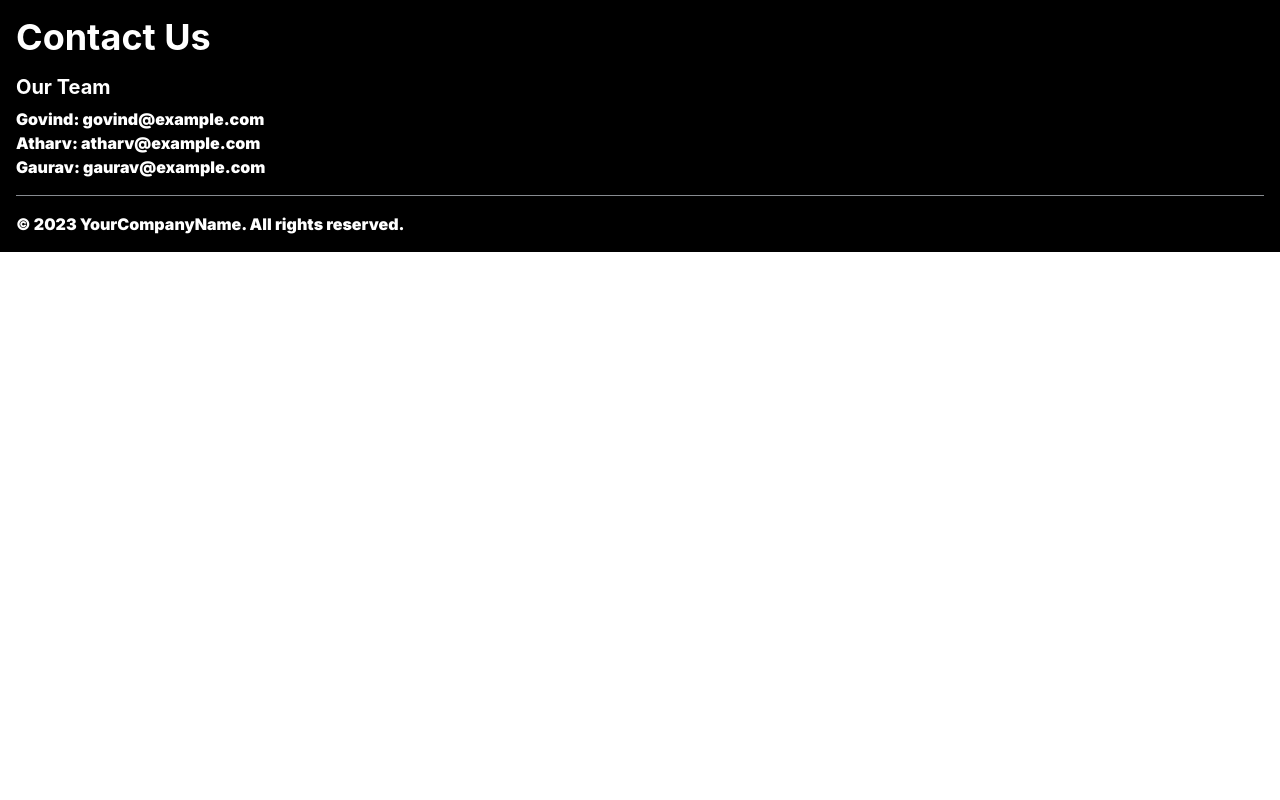
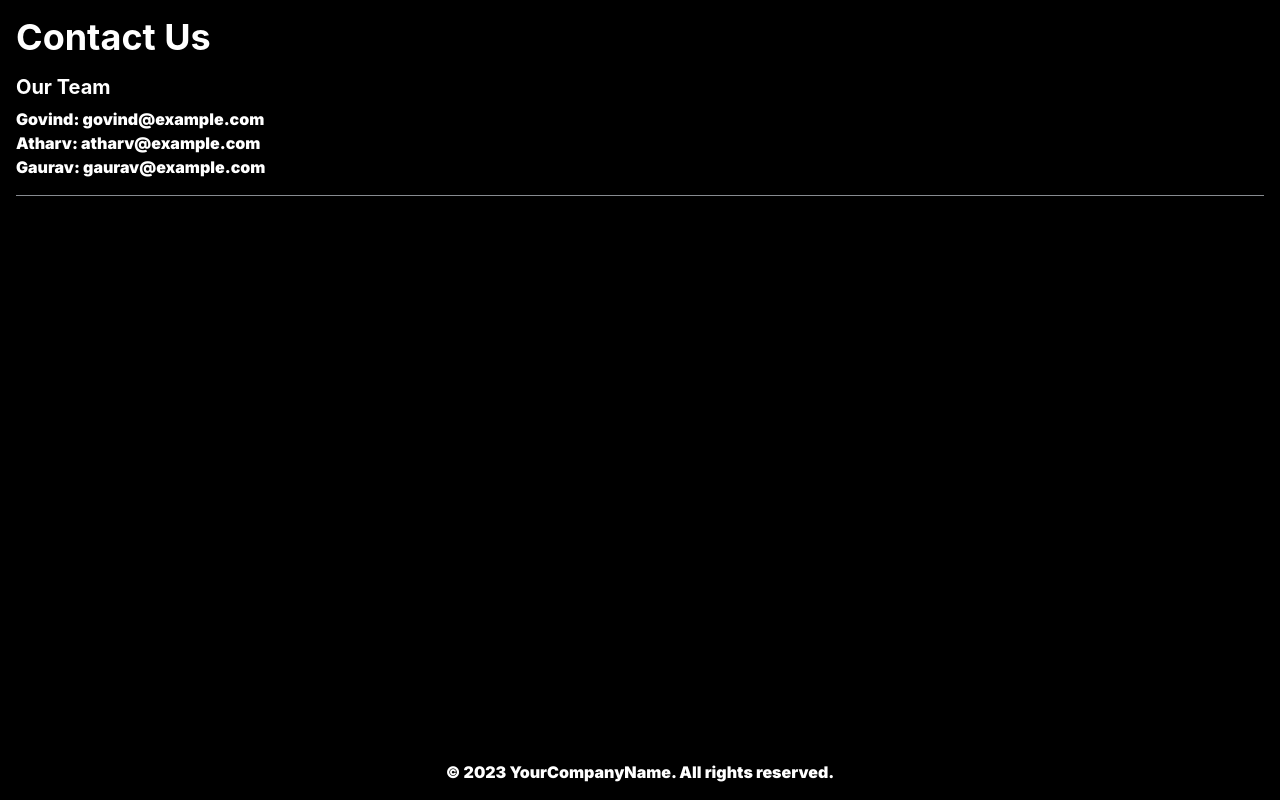
Before and after one commit to atharvaneu/present, a Next.js app in the folder client/: page /contactus in a window 1280 px wide. Built offline with nearby package versions, Linux system fonts and the light colour scheme; a web font is replaced by a local one.

Commit message:
changed some UI

```diff
--- a/client/src/pages/contactus/index.tsx
+++ b/client/src/pages/contactus/index.tsx
@@ -11,7 +11,15 @@ import {
 
 function ContactUs() {
   return (
-    <Box p="4"  backgroundColor="black" color="white">
+    <Box
+      p="4"
+      backgroundColor="black"
+      color="white"
+      minHeight="100vh" // Ensures the content takes at least the full viewport height
+      display="flex"
+      flexDirection="column"
+    >
+      <Box flex="1"> {/* This Box will hold the main content */}
         <Heading as="h1" mb="4">
           Contact Us
         </Heading>
@@ -35,8 +43,9 @@ function ContactUs() {
           </List>
         </Box>
         <Divider my="4" />
+      </Box>
       <footer>
-        <Text>&copy; 2023 YourCompanyName. All rights reserved.</Text>
+        <Text textAlign="center">&copy; 2023 YourCompanyName. All rights reserved.</Text>
       </footer>
     </Box>
   );
```
Lines whose indentation alone changed are shown as unchanged.
